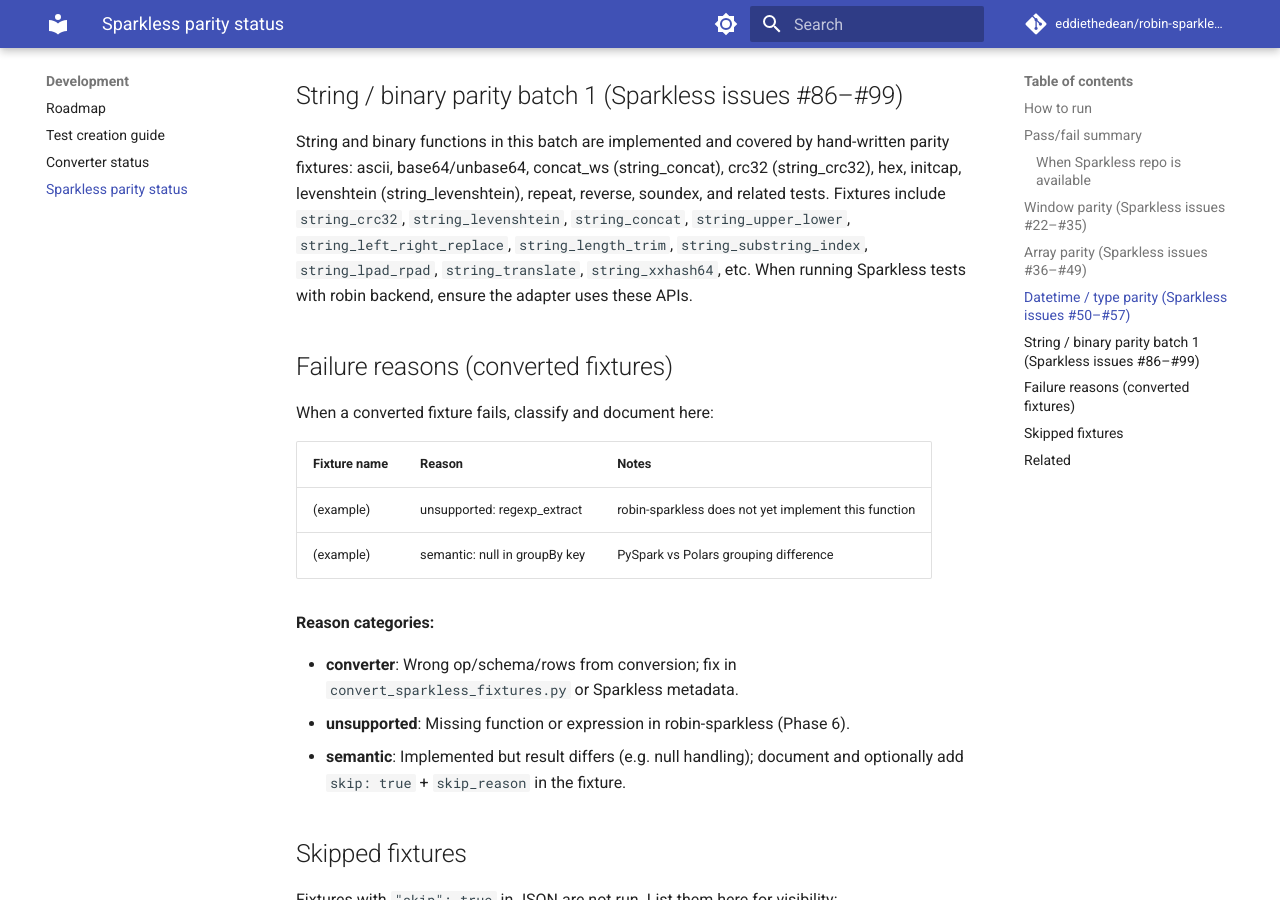
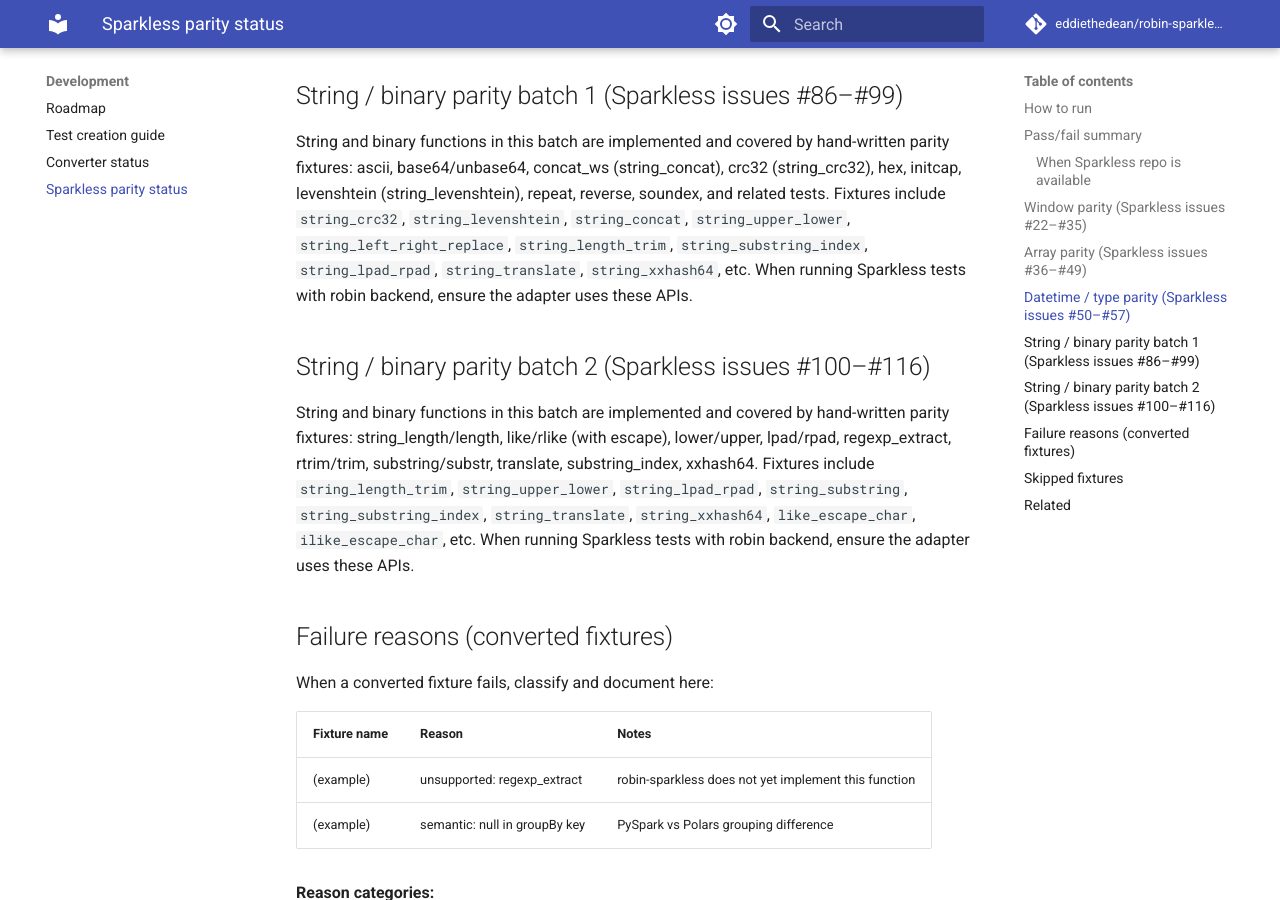
Before and after one commit to eddiethedean/robin-sparkless, an MkDocs documentation site: the page built from docs/SPARKLESS_PARITY_STATUS.md, in a window 1280 px wide and 900 px high, scrolled down 2342 px. Built offline with MkDocs 1.6.1 and Material for MkDocs 9.7.7, drawn with Linux system fonts in a browser that asks for light colours; comment, search, counter and statistics services are not loaded.

Commit message:
docs: string/binary parity batch 2 (Sparkless #100-#116)
Document string/binary parity batch 2 in SPARKLESS_PARITY_STATUS.md.

Fixes #100. Fixes #101. Fixes #102. Fixes #103. Fixes #104. Fixes #105. Fixes #106. Fixes #107. Fixes #108. Fixes #109. Fixes #110. Fixes #111. Fixes #112. Fixes #113. Fixes #114. Fixes #115. Fixes #116.

Co-authored-by: Cursor <cursoragent@cursor.com>

```diff
--- a/docs/SPARKLESS_PARITY_STATUS.md
+++ b/docs/SPARKLESS_PARITY_STATUS.md
@@ -49,6 +49,10 @@ Datetime and cast/alias behaviour are implemented and covered by hand-written pa
 
 String and binary functions in this batch are implemented and covered by hand-written parity fixtures: ascii, base64/unbase64, concat_ws (string_concat), crc32 (string_crc32), hex, initcap, levenshtein (string_levenshtein), repeat, reverse, soundex, and related tests. Fixtures include `string_crc32`, `string_levenshtein`, `string_concat`, `string_upper_lower`, `string_left_right_replace`, `string_length_trim`, `string_substring_index`, `string_lpad_rpad`, `string_translate`, `string_xxhash64`, etc. When running Sparkless tests with robin backend, ensure the adapter uses these APIs.
 
+## String / binary parity batch 2 (Sparkless issues #100–#116)
+
+String and binary functions in this batch are implemented and covered by hand-written parity fixtures: string_length/length, like/rlike (with escape), lower/upper, lpad/rpad, regexp_extract, rtrim/trim, substring/substr, translate, substring_index, xxhash64. Fixtures include `string_length_trim`, `string_upper_lower`, `string_lpad_rpad`, `string_substring`, `string_substring_index`, `string_translate`, `string_xxhash64`, `like_escape_char`, `ilike_escape_char`, etc. When running Sparkless tests with robin backend, ensure the adapter uses these APIs.
+
 ## Failure reasons (converted fixtures)
 
 When a converted fixture fails, classify and document here:
```
